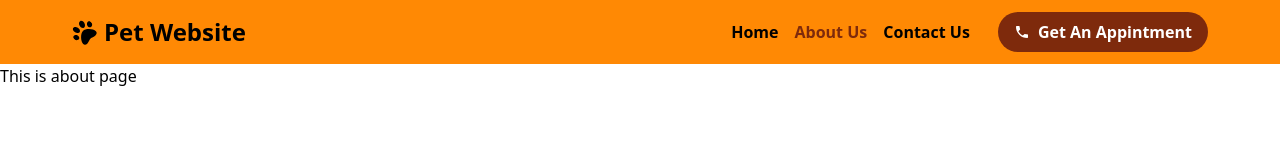
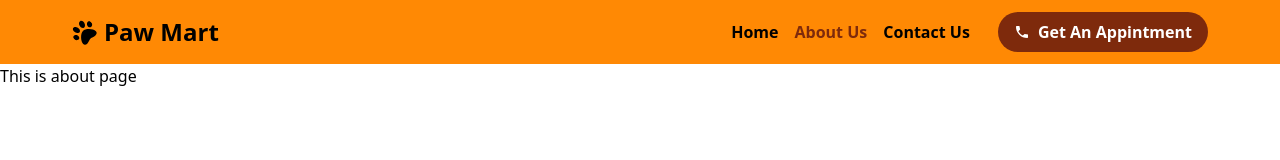
Before and after one commit to iffu01/plant_care_frontend, a React (Vite) app: page /about-us in a window 1280 px wide. Shown: the top 160 px of the page. Built offline with nearby package versions, Linux system fonts and the light colour scheme.

Commit message:
change name

```diff
--- a/src/components/Navbar.jsx
+++ b/src/components/Navbar.jsx
@@ -9,7 +9,7 @@ const Navbar = () => {
       <div className="flex items-center justify-between container py-3">
         <h2 className="font-bold text-2xl flex gap-2 items-center">
           <FaPaw className="-rotate-45" />
-          Pet Website
+          Paw Mart
         </h2>
         <ul className="flex gap-2 items-center">
           <li>
```
